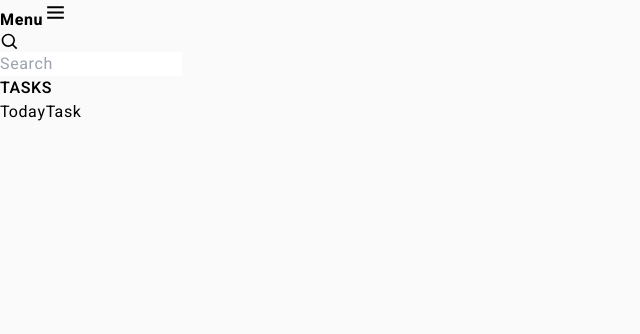
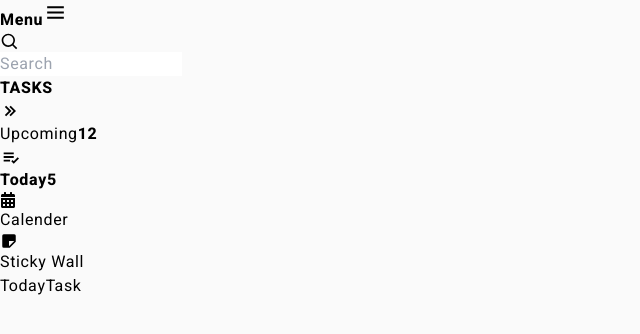
Before and after one commit to setykarimi/Note-app, a React (Vite) app: page / in a window 1280 px wide. Shown: the top 334 px of the page, without its empty margins (0-640 px from the left). Built offline with nearby package versions, Linux system fonts and the light colour scheme.

Commit message:
Subject: Note app, Description: edit content, Date: 9/28/2023

```diff
--- a/src/layout/sidebar/components/tasks.jsx
+++ b/src/layout/sidebar/components/tasks.jsx
@@ -1,9 +1,75 @@
-import React from 'react'
+import React from "react";
+import {
+  BiCalendar,
+  BiChevronsRight,
+  BiListCheck,
+  BiSolidNote,
+} from "react-icons/bi";
+import {FaCalendarAlt} from 'react-icons/fa'
+import { Link, useLocation } from "react-router-dom";
 
 export default function Tasks() {
+  const { pathname } = useLocation();
+  const links = [
+    {
+      title: "Upcoming",
+      icon: <BiChevronsRight size={22} className="text-gray-500"/>,
+      to: "/upcoming",
+      badge: 12,
+    },
+    {
+      title: "Today",
+      icon: <BiListCheck size={22} className="text-gray-500" />,
+      to: "/",
+      badge: 5,
+    },
+    {
+      title: "Calender",
+      icon: <FaCalendarAlt size={16} className="text-gray-500" />,
+      to: "/calender",
+    },
+    {
+      title: "Sticky Wall",
+      icon: <BiSolidNote size={18} className="text-gray-500" />,
+      to: "/sticky-wall",
+    },
+  ];
+
   return (
-    <div className='mt-8'>
-      <span className='text-xs text-gray-600 font-medium'>TASKS</span>
+    <div className="mt-8">
+      <span className="text-xs text-gray-600 font-bold">TASKS</span>
+      <div className="flex flex-col  mt-2">
+        {links.map((link) => (
+          <CustomLink link={link} currentPath={pathname} />
+        ))}
+      </div>
     </div>
-  )
+  );
 }
+
+const CustomLink = ({ link, currentPath }) => {
+  const path = link.to == currentPath;
+  return (
+    <Link
+      to={link.to}
+      className={`${
+        path && "bg-gray-200 font-bold"
+      } p-2 rounded-md text-gray-600 flex items-center`}
+    >
+      <span className="flex items-center gap-2">
+        <span className="block w-5">{link.icon}</span>
+        {link.title}
+      </span>
+
+      {link.badge && (
+        <span
+          className={`block ml-auto ${
+            path ? "bg-white" : "bg-gray-200"
+          } font-bold w-8 text-center py-[2px] rounded text-xs`}
+        >
+          {link.badge}
+        </span>
+      )}
+    </Link>
+  );
+};
```
